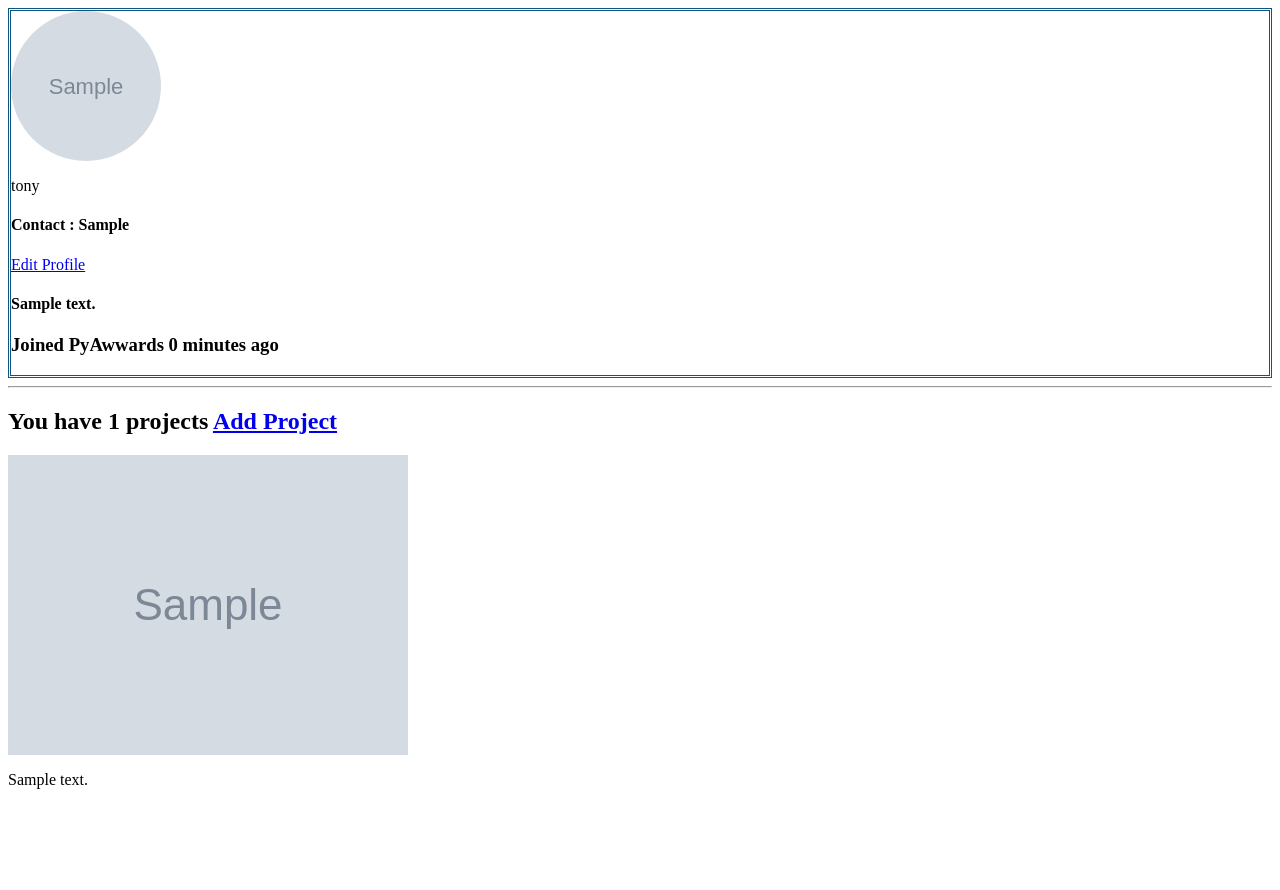
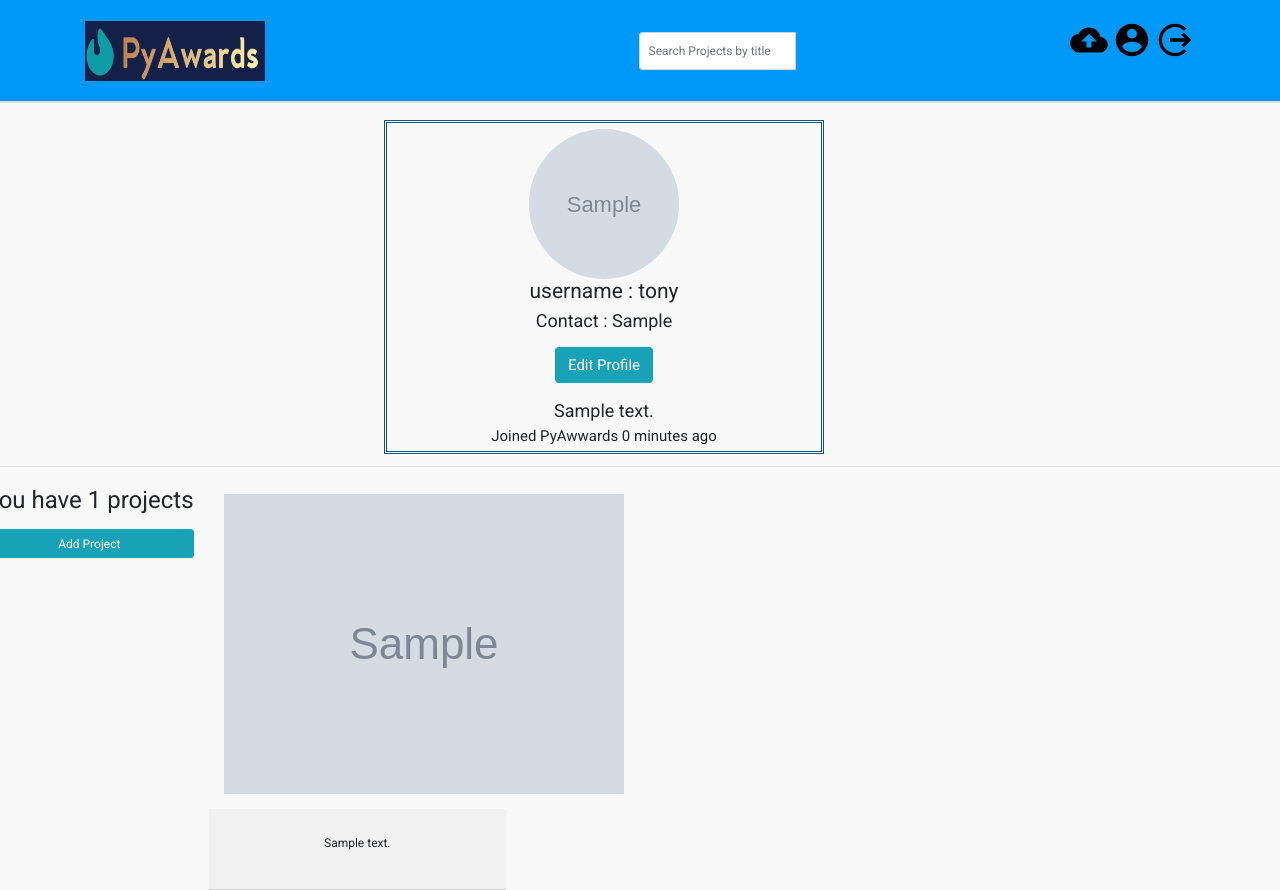
Before and after one commit to TonyKioko/Awwards, a Django app: page /user/tony in a window 1280 px wide. Before the commit the page ends 789 px from the top, so only its background shows below. Run offline with Django 3.2, Linux system fonts and the light colour scheme; a user stored in the database is signed in; data comes from the database, SQL or seed files in the repository; tables that the repository leaves empty hold one stand-in row (values such as "Sample post"); grey boxes marked "Sample" are stand-in pictures; some libraries are stand-ins or nearby versions.

Commit message:
style user profile

```diff
--- a/app/templates/index.html
+++ b/app/templates/index.html
@@ -79,8 +79,8 @@
         <!-- </a> -->
 
 <br>
-        <p>By : {{project.user | upper}} <span style="float:right;">{{project.timestamp | date:"D, d-m-Y"}}</span></p>
-          <a href="{% url 'review' project_id=project.id%}" class="btn btn-info btn-block" style="margin-top:4px;border-radius:20%;">Rate</a>
+        <p style="font-size:16px;">By : {{project.user | upper}} <span style="float:right;font-size:16px;">{{project.timestamp | date:"D, d-m-Y"}}</span></p>
+          <!-- <a href="{% url 'review' project_id=project.id%}" class="btn btn-info btn-block" style="margin-top:4px;border-radius:20%;">Rate</a> -->
           <!-- <span style="float:right;">{{project.timestamp | date:"D, d-m-Y"}}</span> -->
       </div>
       <div class="card-body">
--- a/app/templates/registration/base.html
+++ b/app/templates/registration/base.html
@@ -1,16 +1,15 @@
-{% extends 'base.html' %}
 
 {% load bootstrap4 %}
-{% load static%}
+{% load staticfiles %}
 <!DOCTYPE html>
 <html>
 <head>
   <meta charset="utf-8">
 
   {% if title %}
-  <title>Instagram - {{title}}</title>
+  <title>PyAwwards - {{title}}</title>
   {% else %}
-    <title> Instagram </title>
+    <title> PyAwwards </title>
   {% endif %}
   {% if messages %}
     <ul class="messages">
@@ -30,7 +29,7 @@
 
 </head>
 <body>
-    {% include "navbar.html" %}
+  {% include "navbar.html" %}
 
     {% block content %} {%endblock%}
 
--- a/app/templates/registration/login.html
+++ b/app/templates/registration/login.html
@@ -1,3 +1,5 @@
+{%extends "registration/base.html"%}
+
 {% load bootstrap4 %}
 
 {% block content %}
--- a/app/templates/registration/profile.html
+++ b/app/templates/registration/profile.html
@@ -1,22 +1,43 @@
+{%extends "registration/base.html"%}
 
 {% load bootstrap4 %}
 {% load static%}
 
 {% block content %}
 <!-- {{profile_details.contact | safe}}
-{{profile_details.user | upper}} -->
+{{profile_details.user | upper}}
+sty
 
 <div class="container">
 
   <div class="row">
-    <div class="col-md-2"></div>
-    <div class="col-md-8">
+    <!-- <div class="col-md-2"></div> -->
+    <!-- <div class="col-md-8"> -->
 
-        <div class="panel panel-success text-center" style="width:auto;height:auto;border:3px double #0E5582;vertical-align:middle">
+<style>
+.panel{
+  position: relative;
+  justify-content: center;
+  /* overflow: hidden; */
+  /* top: 5%; */
+  text-align:center;
+  left: 30%;
+  margin-top:120px;
+
+}
+
+* {
+    font-size:12px;
+    font-family: 'Roboto', sans-serif;
+    line-height: 50px;
+
+}
+</style>
+        <div class="panel panel-success text-center" style="width:440px;height:auto;border:3px double #0E5582;">
 
             <div class="panel-body">
               {% if profile_details.photo %}
-             <img src="{{profile_details.photo.url}}" alt="profile-photo" class="img-responsive" style="width:150px;height:150px;border-radius:50%;">
+             <img src="{{profile_details.photo.url}}" alt="profile-photo" class="img-responsive" style="width:150px;height:150px;border-radius:50%;margin-top:6px;">
              {% else %}
              <!-- <img src="/static/images/avatar.jpg" alt="avatar" class="img-thumbnail rounded-circle prof"> -->
              <img src="https://encrypted-tbn0.gstatic.com/images?q=tbn:ANd9GcT3AeEIETd1WF-w7g5xkFdUfvcX0FK7tH5gV7qiidS1iW4hJFAzzw" style="height:80px;width:80px;">
@@ -26,11 +47,11 @@
                  <!-- <p><i>Posted At: </i><b>{{pitch.posted}}</b></p> -->
             </div>
             <div class="panel-footer">
-                  <p>
+                  <h3>
 
-                    {{ profile.username }}
+                  username :   {{ profile.username }}
 
-                  </p>
+                </h3>
 
             </div>
             <div class="panel-footer">
@@ -45,7 +66,10 @@
                     <!-- <a href="/pitch/{{pitch.id}}" style=""><h4>Add Comment | View Comments</h4></a> -->
                     {% if profile.username == user.username %}
 
-                                <a class="btn btn-sm btn-edit" href="{% url 'update_profile'%}">Edit Profile</a>
+                              <p style="font-size:30px;">
+
+                                 <a class="btn btn-lg btn-info" href="{% url 'update_profile'%}">Edit Profile</a>
+                              </p>
                       {%endif%}
             </div>
             <div class="panel-footer">
@@ -57,20 +81,21 @@
 
             </div>
             <div class="panel-footer">
-                  <h3>
+                  <h5>
 
                   Joined PyAwwards   {{ profile_details.timestamp | timesince }} ago
 
-                </h3>
+                </h5>
 
             </div>
         </div>
 
     </div>
-    <div class="col-md-2"></div>
-  </div>
+    <!-- <div class="col-md-2"></div> -->
+  <!-- </div> -->
   <hr>
   <div class="row">
+
     {% if projects %}
     {% if profile.username == user.username %}
     <h2>You have {{ projects | length}} projects
```
Also changed, not shown: app/templates/registration/navbar.html (added, +181 -0 lines), app/static/img/log.png (added).
